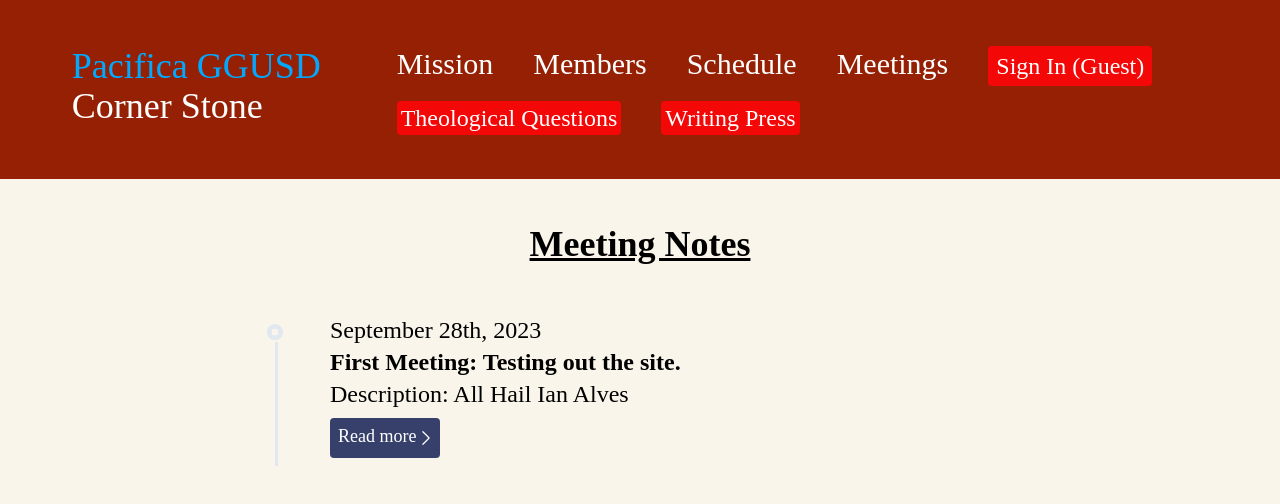
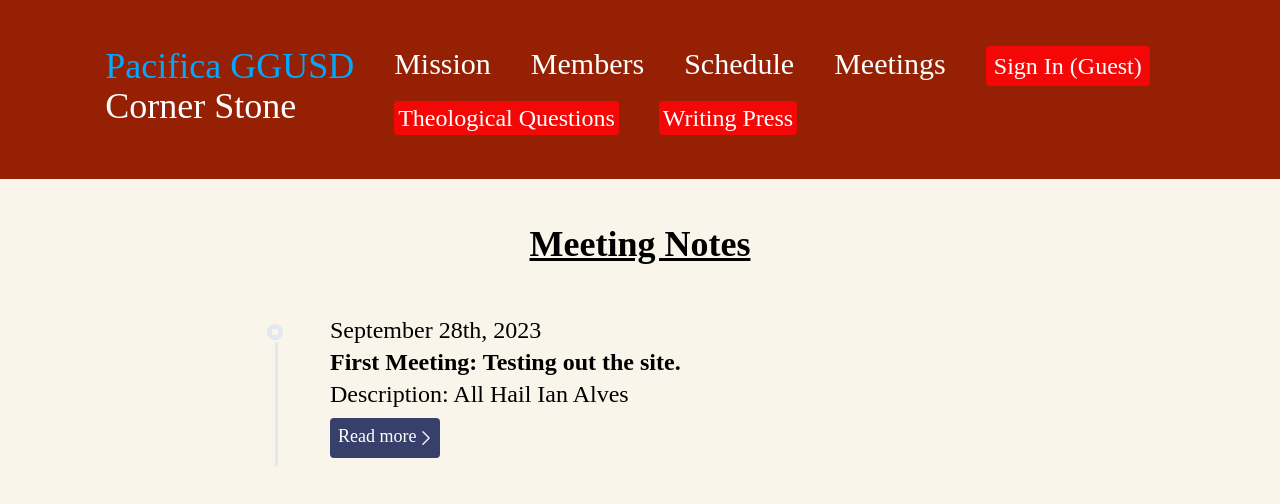
Before and after one commit to minh-p/pacificacornerstone, a Next.js app in the folder frontend/: page /meetings in a window 1280 px wide. Shown: the top 504 px of the page. Built offline with nearby package versions, Linux system fonts and the light colour scheme; no server answers.

Commit message:
Putting mobile navigation bar on the bottom half.

```diff
--- a/frontend/app/components/Appbar.tsx
+++ b/frontend/app/components/Appbar.tsx
@@ -5,7 +5,7 @@ import MobileNav from '@/app/components/MobileNav'
 const Appbar = () => {
   return (
     <nav className="w-screen flex flex-row bg-red bg-[#952004] p-5 h-[179px] overflow-visible">
-      <div className="m-auto flex flex-row lg:space-x-8 xl:space-x-14 overflow-visible">
+      <div className="m-auto flex flex-row overflow-visible">
         <div>
           <Link href="/">
             <ul className="flex flex-col">
@@ -16,7 +16,7 @@ const Appbar = () => {
             </ul>
           </Link>
         </div>
-        <div className="flex flex-col space-y-4 pl-5 hidden sm:block">
+        <div className="flex flex-col space-y-4 pl-5 hidden sm:block mx-5">
           <ul className="flex flex-row space-x-10">
             <li>
               <Link
--- a/frontend/app/components/MobileNav.tsx
+++ b/frontend/app/components/MobileNav.tsx
@@ -59,7 +59,7 @@ const MobileNav = () => {
             <span className="block h-1 w-8 bg-[#f40707]"></span>
           </div>
         </button>
-        <div className="absolute xl:hidden h-[50vh] bg-[#791818] z-20 bottom-0 w-screen right-0 p-0 m-0 overflow-auto">
+        <div className="fixed xl:hidden h-[50vh] bg-[#791818] z-20 bottom-0 w-screen right-0 md:right-0 md:top-[179px] md:w-[240px] md:h-[calc(100vh-179px)] p-0 overflow-auto">
           <div className="flex flex-col space-y-5 w-[70%] m-auto my-10">
             <ul className="flex flex-col space-y-5">
               <li>
```
